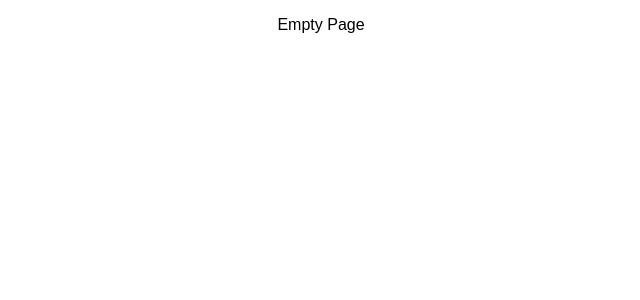
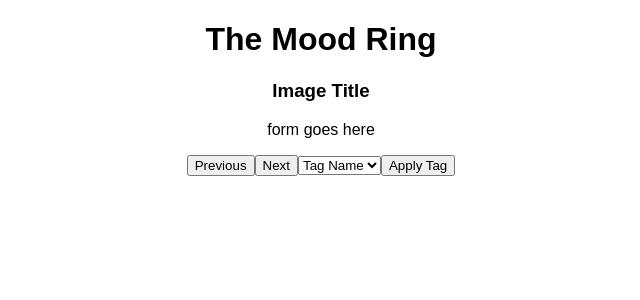
Before and after one commit to vijism89/sagas-mood-ring, a React (Create React App) app: page / in a window 1280 px wide. Shown: the top 300 px of the page, without its empty margins (319-959 px from the left). Built offline with nearby package versions, Linux system fonts and the light colour scheme.

Commit message:
created image form

```diff
--- a/src/components/App/App.css
+++ b/src/components/App/App.css
@@ -7,7 +7,7 @@
   background-color: #222;
   height: 150px;
   padding: 20px;
-  color: white;
+  color:white;
 }
 
 .App-title {
--- a/src/components/App/App.js
+++ b/src/components/App/App.js
@@ -1,12 +1,15 @@
 import React, { Component } from 'react';
 import './App.css';
+import ImageForm from '../ImageForm/ImageForm';
 
 class App extends Component {
   // Renders the entire app on the DOM
   render() {
     return (
       <div className="App">
-        <p>Empty Page</p>
+      <h1 className="header"> The Mood Ring </h1>
+      <h3>Image Title</h3>
+      <ImageForm />
       </div>
     );
   }
--- /dev/null
+++ b/src/components/ImageForm/ImageForm.js
@@ -0,0 +1,20 @@
+import React, { Component } from 'react';
+
+
+class ImageForm extends Component {
+    render() {
+        return (
+            <div>
+            <p>form goes here</p>
+            <button>Previous</button>
+            <button>Next</button>
+            <select>
+                <option>Tag Name</option>
+            </select>
+            <button>Apply Tag</button>
+            </div>
+        )
+    }
+}
+
+export default ImageForm;
```
